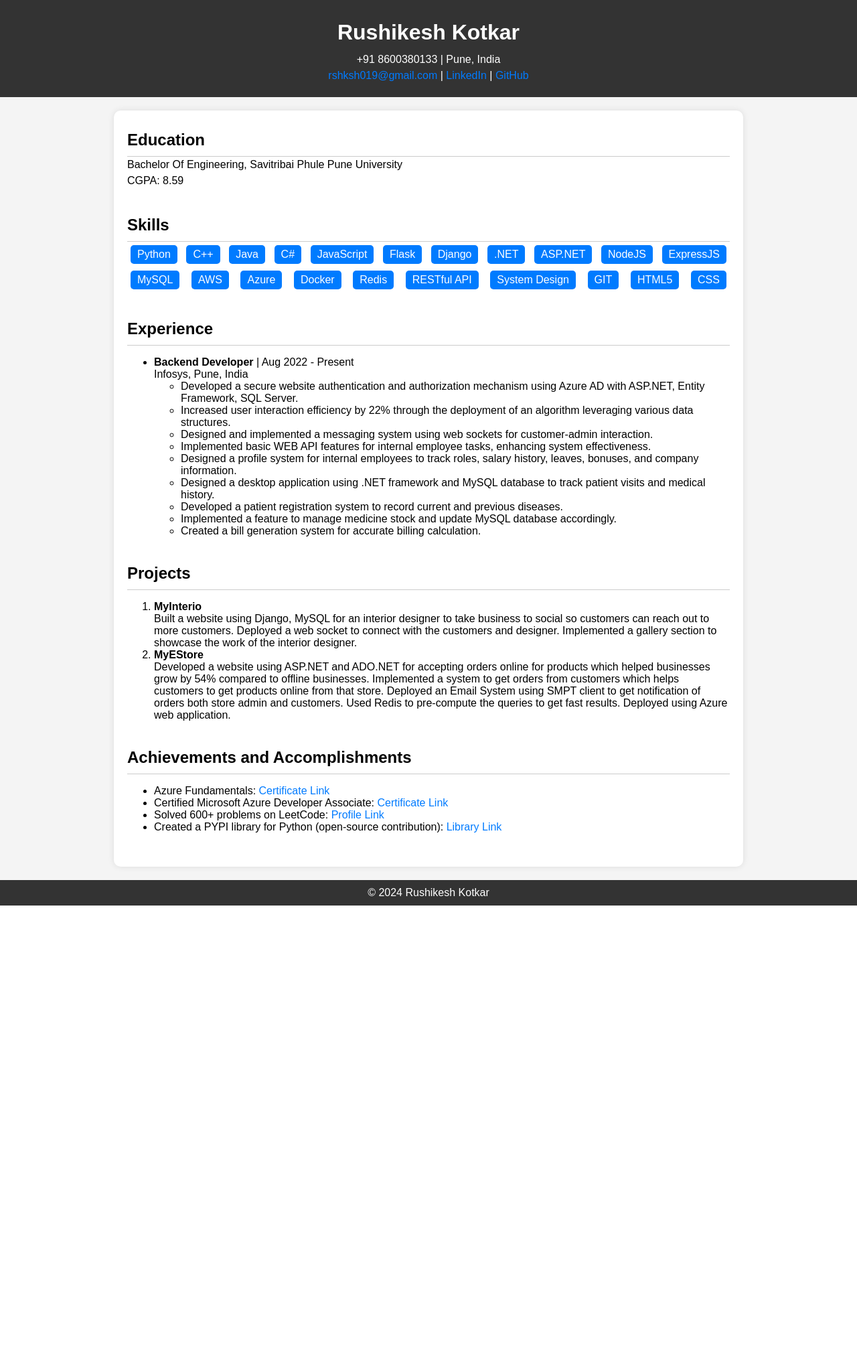
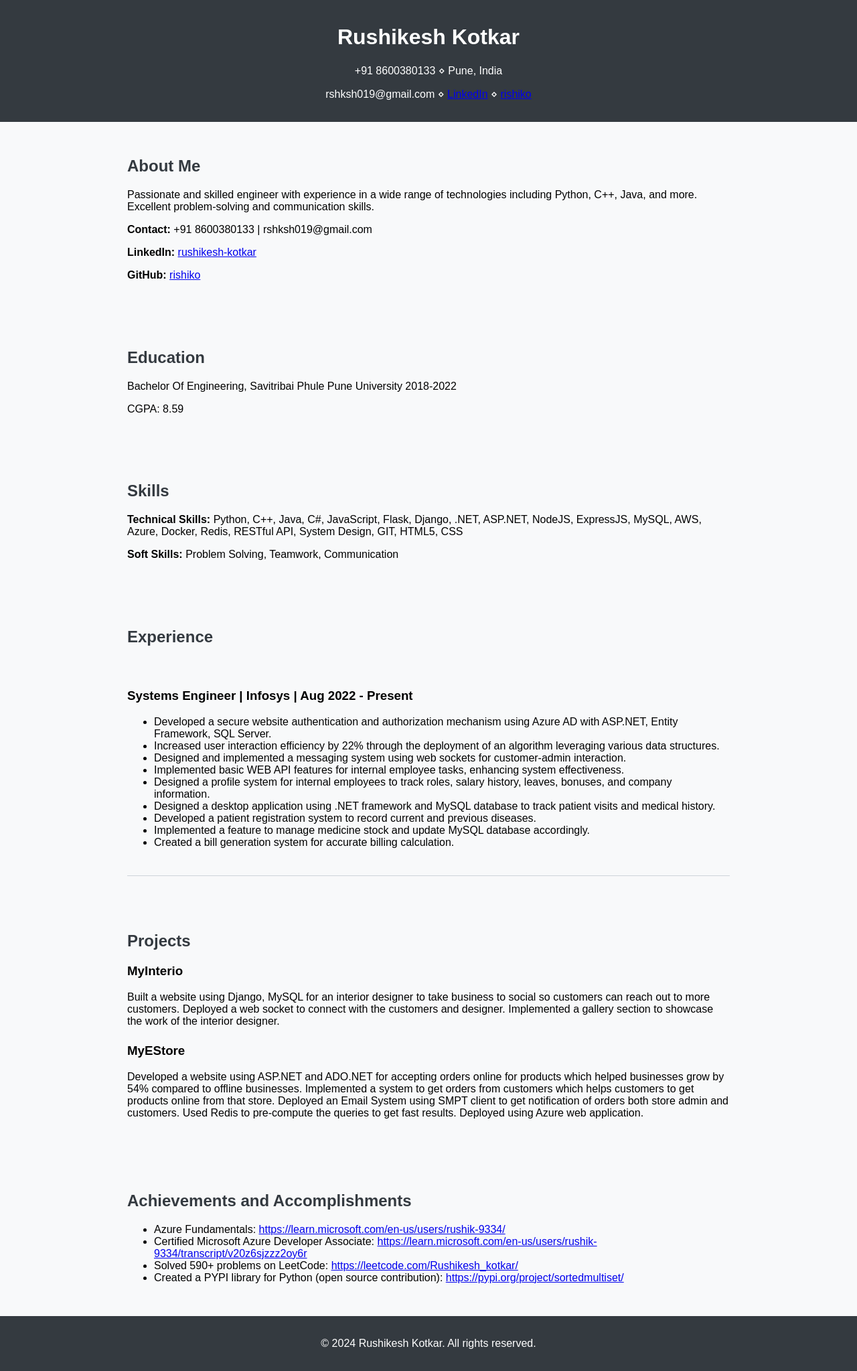
Before and after one commit to rishiko/profile, a Flask app: page / in a window 1280 px wide. Shown: the whole page at 67% size. Before the commit the page ends 1352 px from the top, so only its background shows below. Run offline with Flask 3, Linux system fonts and the light colour scheme.

Commit message:
Update profile.html

```diff
--- a/templates/profile.html
+++ b/templates/profile.html
@@ -6,113 +6,104 @@
     <title>Rushikesh Kotkar - Portfolio</title>
     <style>
         body {
-            font-family: 'Arial', sans-serif;
+            font-family: Arial, sans-serif;
             margin: 0;
             padding: 0;
-            background-color: #f4f4f4;
+            background-color: #f8f9fa;
         }
+
         header {
-            background-color: #333;
-            color: #fff;
-            padding: 20px 0;
+            background-color: #343a40;
+            color: #ffffff;
+            padding: 1rem;
             text-align: center;
         }
+
+        section {
+            padding: 2rem 0;
+        }
+
+        h2 {
+            color: #343a40;
+        }
+
         .container {
             max-width: 900px;
-            margin: 20px auto;
-            background-color: #fff;
-            padding: 20px;
-            border-radius: 10px;
-            box-shadow: 0 0 10px rgba(0, 0, 0, 0.1);
+            margin: 0 auto;
         }
-        section {
-            margin-bottom: 30px;
+
+        .profile-picture {
+            border-radius: 50%;
+            max-width: 100%;
+            height: auto;
         }
-        h1, h2 {
-            margin: 0;
-            padding: 10px 0;
+
+        .experience-item {
+            border-bottom: 1px solid #ced4da;
+            padding: 1.5rem 0;
         }
-        h2 {
-            border-bottom: 1px solid #ccc;
+
+        .projects-item {
+            margin-bottom: 1.5rem;
         }
-        p {
-            margin: 0;
-            line-height: 1.5;
+
+        .achievements-item {
+            margin-bottom: 1rem;
         }
-        .skills-list {
-            padding: 0;
-            margin: 0;
-            display: flex;
-            flex-wrap: wrap;
-            justify-content: space-between;
-        }
-        .skills-list li {
-            list-style-type: none;
-            margin: 5px;
-            padding: 5px 10px;
-            background-color: #007bff;
-            color: #fff;
-            border-radius: 5px;
-        }
+
         footer {
-            background-color: #333;
-            color: #fff;
+            background-color: #343a40;
+            color: #ffffff;
+            padding: 1rem 0;
             text-align: center;
-            padding: 10px 0;
-        }
-        a {
-            color: #007bff;
-            text-decoration: none;
-        }
-        a:hover {
-            text-decoration: underline;
         }
     </style>
 </head>
 <body>
+
+<!-- Header -->
 <header>
     <h1>Rushikesh Kotkar</h1>
-        <p>+91 8600380133 | Pune, India</p>
-        <p><a href="mailto:rshksh019@gmail.com">rshksh019@gmail.com</a> | <a href="https://www.linkedin.com/in/rushikesh-kotkar-98b6a4293/">LinkedIn</a> | <a href="https://github.com/rishiko">GitHub</a> </p>
+    <p>+91 8600380133 ⋄ Pune, India</p>
+    <p>rshksh019@gmail.com ⋄ <a href="https://www.linkedin.com/in/rushikesh-kotkar-98b6a4293/">LinkedIn</a> ⋄ <a href="https://github.com/rishiko">rishiko</a> </p>
 </header>
-    <div class="container">
-        <section id="education">
+
+<!-- About Section -->
+<section id="about" class="container">
+    <div class="row">
+        <div class="col-md-6">
+            <h2>About Me</h2>
+            <p>Passionate and skilled engineer with experience in a wide range of technologies including Python, C++, Java, and more. Excellent problem-solving and communication skills.</p>
+            <p><strong>Contact:</strong> +91 8600380133 | rshksh019@gmail.com</p>
+            <p><strong>LinkedIn:</strong> <a href="https://www.linkedin.com/in/rushikesh-kotkar-98b6a4293/">rushikesh-kotkar</a></p>
+	    <p><strong>GitHub:</strong> <a href="https://github.com/rishiko">rishiko</a></p>
+
+        <!--</div>
+        <div class="col-md-6">
+            <img src="profile_picture.jpg" alt="Profile Picture" class="profile-picture">
+        </div>-->
+    </div>
+</section>
+
+<!-- Education Section -->
+<section id="education" class="container">
     <h2>Education</h2>
-            <p>Bachelor Of Engineering, Savitribai Phule Pune University</p>
+    <p>Bachelor Of Engineering, Savitribai Phule Pune University 2018-2022</p>
     <p>CGPA: 8.59</p>
 </section>
-        <section id="skills">
+
+<!-- Skills Section -->
+<section id="skills" class="container">
     <h2>Skills</h2>
-            <ul class="skills-list">
-                <li>Python</li>
-                <li>C++</li>
-                <li>Java</li>
-                <li>C#</li>
-                <li>JavaScript</li>
-                <li>Flask</li>
-                <li>Django</li>
-                <li>.NET</li>
-                <li>ASP.NET</li>
-                <li>NodeJS</li>
-                <li>ExpressJS</li>
-                <li>MySQL</li>
-                <li>AWS</li>
-                <li>Azure</li>
-                <li>Docker</li>
-                <li>Redis</li>
-                <li>RESTful API</li>
-                <li>System Design</li>
-                <li>GIT</li>
-                <li>HTML5</li>
-                <li>CSS</li>
-            </ul>
+    <p><strong>Technical Skills:</strong> Python, C++, Java, C#, JavaScript, Flask, Django, .NET, ASP.NET, NodeJS, ExpressJS, MySQL, AWS, Azure, Docker, Redis, RESTful API, System Design, GIT, HTML5, CSS</p>
+    <p><strong>Soft Skills:</strong> Problem Solving, Teamwork, Communication</p>
 </section>
-        <section id="experience">
+
+<!-- Experience Section -->
+<section id="experience" class="container">
     <h2>Experience</h2>
-            <ul class="experience-list">
-                <li>
-                    <strong>Backend Developer</strong> | Aug 2022 - Present<br>
-                    Infosys, Pune, India<br>
+    <div class="experience-item">
+        <h3>Systems Engineer | Infosys | Aug 2022 - Present</h3>
         <ul>
             <li>Developed a secure website authentication and authorization mechanism using Azure AD with ASP.NET, Entity Framework, SQL Server.</li>
             <li>Increased user interaction efficiency by 22% through the deployment of an algorithm leveraging various data structures.</li>
@@ -124,34 +115,37 @@
             <li>Implemented a feature to manage medicine stock and update MySQL database accordingly.</li>
             <li>Created a bill generation system for accurate billing calculation.</li>
         </ul>
-                </li>
+    </div>
+</section>
+
+<!-- Projects Section -->
+<section id="projects" class="container">
+    <h2>Projects</h2>
+    <div class="projects-item">
+        <h3>MyInterio</h3>
+        <p>Built a website using Django, MySQL for an interior designer to take business to social so customers can reach out to more customers. Deployed a web socket to connect with the customers and designer. Implemented a gallery section to showcase the work of the interior designer.</p>
+    </div>
+    <div class="projects-item">
+        <h3>MyEStore</h3>
+        <p>Developed a website using ASP.NET and ADO.NET for accepting orders online for products which helped businesses grow by 54% compared to offline businesses. Implemented a system to get orders from customers which helps customers to get products online from that store. Deployed an Email System using SMPT client to get notification of orders both store admin and customers. Used Redis to pre-compute the queries to get fast results. Deployed using Azure web application.</p>
+    </div>
+</section>
+
+<!-- Achievements Section -->
+<section id="achievements" class="container">
+    <h2>Achievements and Accomplishments</h2>
+    <ul class="achievements-item">
+        <li>Azure Fundamentals: <a href="https://learn.microsoft.com/en-us/users/rushik-9334/">https://learn.microsoft.com/en-us/users/rushik-9334/</a></li>
+        <li>Certified Microsoft Azure Developer Associate: <a href="https://learn.microsoft.com/en-us/users/rushik-9334/transcript/v20z6sjzzz2oy6r">https://learn.microsoft.com/en-us/users/rushik-9334/transcript/v20z6sjzzz2oy6r</a></li>
+        <li>Solved 590+ problems on LeetCode: <a href="https://leetcode.com/Rushikesh_kotkar/">https://leetcode.com/Rushikesh_kotkar/</a></li>
+        <li>Created a PYPI library for Python (open source contribution): <a href="https://pypi.org/project/sortedmultiset/">https://pypi.org/project/sortedmultiset/</a></li>
     </ul>
 </section>
-        <section id="projects">
-            <h2>Projects</h2>
-            <ol>
-                <li>
-                    <strong>MyInterio</strong><br>
-                    Built a website using Django, MySQL for an interior designer to take business to social so customers can reach out to more customers. Deployed a web socket to connect with the customers and designer. Implemented a gallery section to showcase the work of the interior designer.
-                </li>
-                <li>
-                    <strong>MyEStore</strong><br>
-                    Developed a website using ASP.NET and ADO.NET for accepting orders online for products which helped businesses grow by 54% compared to offline businesses. Implemented a system to get orders from customers which helps customers to get products online from that store. Deployed an Email System using SMPT client to get notification of orders both store admin and customers. Used Redis to pre-compute the queries to get fast results. Deployed using Azure web application.
-                </li>
-            </ol>
-        </section>
-        <section id="achievements">
-            <h2>Achievements and Accomplishments</h2>
-            <ul class="achievement-list">
-                <li>Azure Fundamentals: <a href="https://learn.microsoft.com/en-us/users/rushik-9334/transcript">Certificate Link</a></li>
-                <li>Certified Microsoft Azure Developer Associate: <a href="https://learn.microsoft.com/en-us/users/rushik-9334/transcript/v20z6sjzzz2oy6r">Certificate Link</a></li>
-                <li>Solved 600+ problems on LeetCode: <a href="https://leetcode.com/Rushikesh_kotkar/">Profile Link</a></li>
-                <li>Created a PYPI library for Python (open-source contribution): <a href="https://pypi.org/project/sortedmultiset/">Library Link</a></li>
-            </ul>
-        </section>
-    </div>
+
+<!-- Footer -->
 <footer>
-        &copy; 2024 Rushikesh Kotkar
+    <p>&copy; 2024 Rushikesh Kotkar. All rights reserved.</p>
 </footer>
+
 </body>
 </html>
```
Lines whose indentation alone changed are shown as unchanged.
